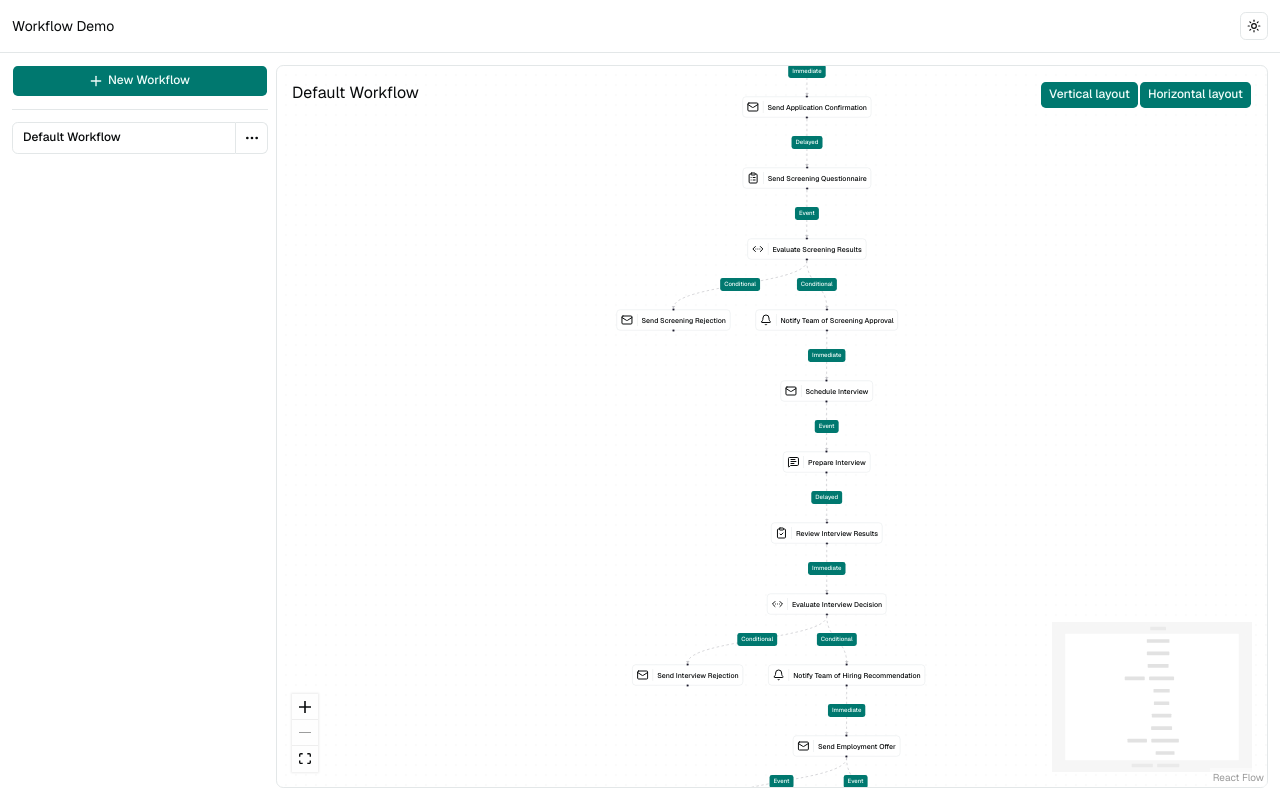
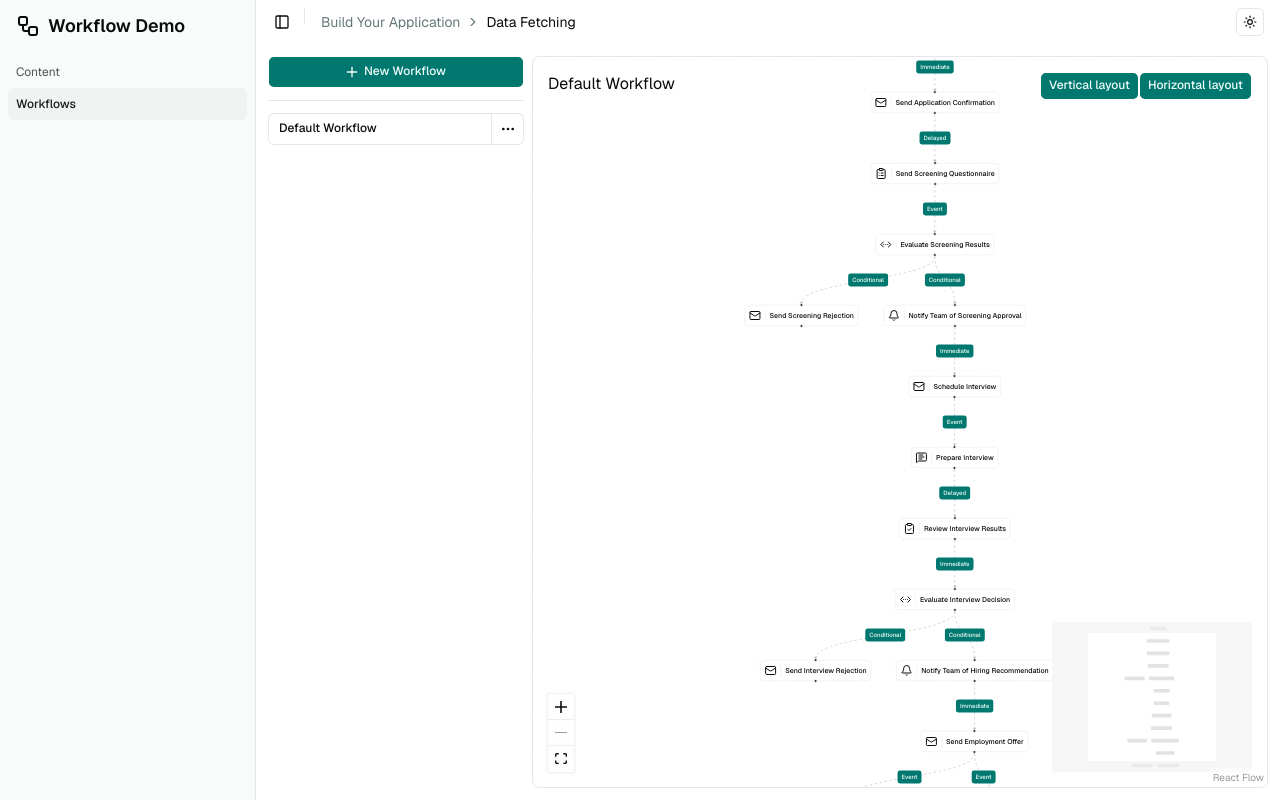
Before and after one commit to JoshMany/workflow-demo, a Next.js app: page / in a window 1280 px wide. Built offline with nearby package versions, Linux system fonts and the light colour scheme.

Commit message:
feat: agregar barra lateral y reorganizar estructura de la página principal

```diff
--- a/app/layout.tsx
+++ b/app/layout.tsx
@@ -5,6 +5,22 @@
 import { Toaster } from "@/components/ui/toast";
 import { TooltipProvider } from "@/components/ui/tooltip";
 import { DemoStoreProvider } from "@/providers/workflow-store-provider";
+import {
+	SidebarInset,
+	SidebarProvider,
+	SidebarTrigger,
+} from "@/components/ui/sidebar";
+import { AppSidebar } from "@/components/app-sidebar";
+import { Separator } from "@/components/ui/separator";
+import {
+	Breadcrumb,
+	BreadcrumbItem,
+	BreadcrumbLink,
+	BreadcrumbList,
+	BreadcrumbPage,
+	BreadcrumbSeparator,
+} from "@/components/ui/breadcrumb";
+import { ModeToggle } from "@/components/ui/theme-switch";
 
 const geistSans = Geist({
 	variable: "--font-geist-sans",
@@ -36,7 +52,40 @@
 					disableTransitionOnChange
 				>
 					<TooltipProvider>
-						<DemoStoreProvider>{children}</DemoStoreProvider>
+						<SidebarProvider>
+							<DemoStoreProvider>
+								<AppSidebar />
+								<SidebarInset>
+									<header className="flex h-fit py-2 shrink-0 items-center justify-between gap-2 transition-[width,height] ease-linear group-has-data-[collapsible=icon]/sidebar-wrapper:h-12">
+										<div className="flex items-center align-middle gap-2 px-4">
+											<SidebarTrigger className="-ml-1" />
+											<Separator
+												orientation="vertical"
+												className="mr-2 self-center data-[orientation=vertical]:h-4"
+											/>
+											<Breadcrumb>
+												<BreadcrumbList>
+													<BreadcrumbItem className="hidden md:block">
+														<BreadcrumbLink href="#">
+															Build Your Application
+														</BreadcrumbLink>
+													</BreadcrumbItem>
+													<BreadcrumbSeparator className="hidden md:block" />
+													<BreadcrumbItem>
+														<BreadcrumbPage>Data Fetching</BreadcrumbPage>
+													</BreadcrumbItem>
+												</BreadcrumbList>
+											</Breadcrumb>
+										</div>
+										<div className="px-4">
+											<ModeToggle />
+										</div>
+									</header>
+									<main className="flex flex-1 flex-col">{children}</main>
+								</SidebarInset>
+							</DemoStoreProvider>
+						</SidebarProvider>
+
 						<Toaster />
 					</TooltipProvider>
 				</ThemeProvider>
--- a/app/page.tsx
+++ b/app/page.tsx
@@ -1,29 +1,10 @@
-import {
-	Breadcrumb,
-	BreadcrumbItem,
-	BreadcrumbList,
-	BreadcrumbPage,
-} from "@/components/ui/breadcrumb";
-import { ModeToggle } from "@/components/ui/theme-switch";
 import WorkflowSelector from "@/components/workflow/selector";
 import WorkflowChart from "@/components/workflow/workflow-chart";
 
 export default function Home() {
 	return (
-		<div className="flex flex-col flex-1 dark:bg-black min-h-screen">
+		<div className="flex flex-col flex-1 dark:bg-black">
 			<main className="flex flex-1 flex-col">
-				<header className="flex h-fit py-3 shrink-0 items-center justify-between border-b px-3">
-					<div className="flex items-center h-fit my-0 py-0">
-						<Breadcrumb>
-							<BreadcrumbList>
-								<BreadcrumbItem>
-									<BreadcrumbPage>Workflow Demo</BreadcrumbPage>
-								</BreadcrumbItem>
-							</BreadcrumbList>
-						</Breadcrumb>
-					</div>
-					<ModeToggle />
-				</header>
 				<div className="flex flex-1 flex-row gap-2 p-3">
 					<WorkflowSelector />
 					<WorkflowChart />
--- a/components/app-sidebar.tsx
+++ b/components/app-sidebar.tsx
@@ -21,8 +21,8 @@
 			url: "/",
 			items: [
 				{
-					title: "Main",
-					url: "/dashboard",
+					title: "Workflows",
+					url: "/",
 					isActive: true,
 				},
 			],
@@ -35,7 +35,7 @@
 			<SidebarHeader>
 				<Link
 					className="flex items-center gap-2 text-lg font-semibold px-2 py-1"
-					href="/dashboard"
+					href="/"
 				>
 					<Workflow /> Workflow Demo
 				</Link>
```
